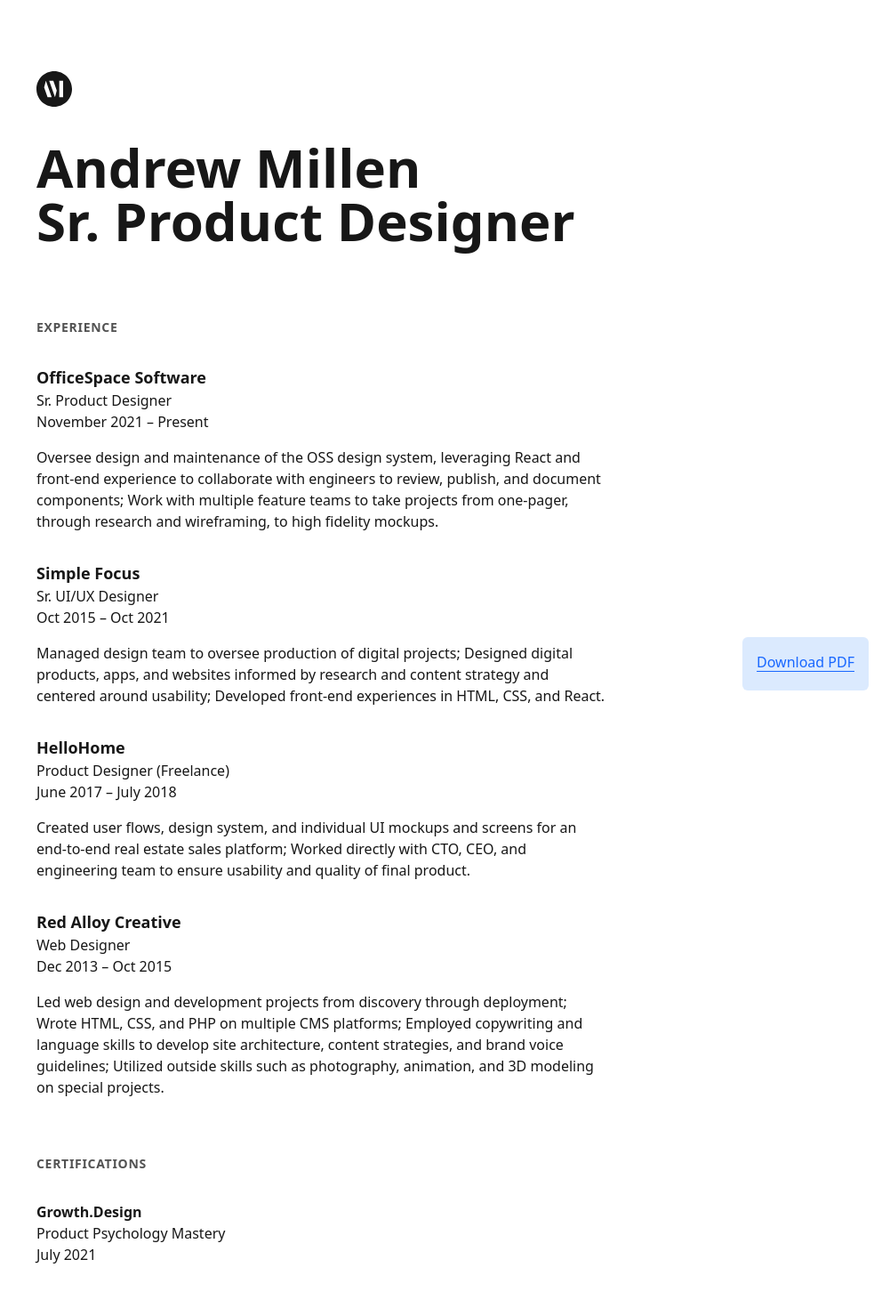
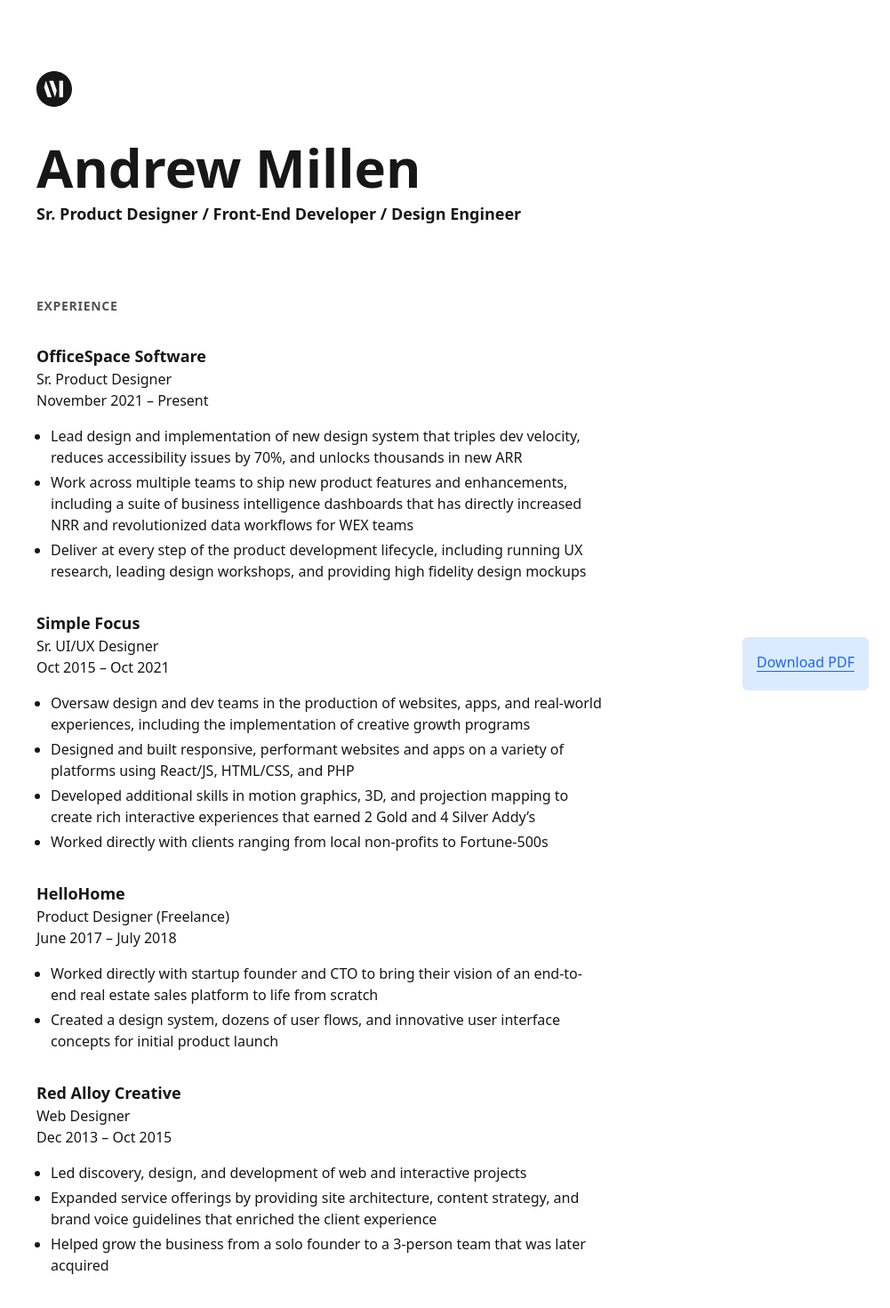
Before and after one commit to andrewmillen/andrewmillen.com, a Next.js app: page /resume in a window 1280 px wide. Shown: the top 1470 px of the page at 89% size, without its empty margins (279-1280 px from the left). Built offline with nearby package versions, Linux system fonts and the light colour scheme; a web font is replaced by a local one.

Commit message:
Update resume and other content

```diff
--- a/content/globalData.json
+++ b/content/globalData.json
@@ -1,7 +1,7 @@
 {
   "meta": {
     "title": "Andrew Millen | Sr. Product Designer",
-    "description": "Hybrid UI/UX designer with a background in copywriting and front-end development."
+    "description": "Hybrid UI/UX designer and front-end developer with experience in React, 3D modeling, and copywriting."
   },
   "errorPage": {
     "title": "Andrew Millen | 404",
--- a/content/homepageData.json
+++ b/content/homepageData.json
@@ -3,7 +3,7 @@
     "name": "Andrew Millen",
     "title": "Sr. Product Designer",
     "greeting": "Hello!",
-    "intro": "Hi! I’m a hybrid UI/UX designer with experience in front-end dev. I specialize in creating precise yet flexible design systems for digital products. Recently, I’ve also been exploring augmented reality interfaces and learning SwiftUI.",
+    "intro": "Hi! I’m a hybrid UI/UX designer and front-end developer with experience in React, 3D modeling, and copywriting. I’ve done a little bit of everything, but my wheelhouse is building robust, scalable design systems for digital products. Recently, I’ve also been exploring augmented reality interfaces and learning SwiftUI.",
     "cta": "<a className=\"inline-block textLink\" target=\"_blank\" href=\"mailto:andrewmillen1+website@gmail.com\">Shoot me an email</a> or visit me on <a target=\"_blank\" className=\"inline-block textLink\" href=\"https://dribbble.com/andrewmillen\" rel=\"nofollow noreferrer\">Dribbble</a>, <a target=\"_blank\" className=\"inline-block textLink\" href=\"https://github.com/andrewmillen\" target=\"_blank\" rel=\"nofollow noreferrer\">GitHub</a>, or my <a className=\"inline-block textLink\" href=\"/posts\">blog</a>.",
     "quickLinks": [
       {
--- a/content/resumeData.json
+++ b/content/resumeData.json
@@ -1,32 +1,48 @@
 {
   "header": {
     "name": "Andrew Millen",
-    "title": "Sr. Product Designer"
+    "title": "Sr. Product Designer / Front-End Developer / Design Engineer"
   },
   "experiences": [
     {
       "organization": "OfficeSpace Software",
       "role": "Sr. Product Designer",
       "dates": "November 2021 – Present",
-      "description": "Oversee design and maintenance of the OSS design system, leveraging React and front-end experience to collaborate with engineers to review, publish, and document components; Work with multiple feature teams to take projects from one-pager, through research and wireframing, to high fidelity mockups."
+      "description": [
+        "Lead design and implementation of new design system that triples dev velocity, reduces accessibility issues by 70%, and unlocks thousands in new ARR",
+        "Work across multiple teams to ship new product features and enhancements, including a suite of business intelligence dashboards that has directly increased NRR and revolutionized data workflows for WEX teams",
+        "Deliver at every step of the product development lifecycle, including running UX research, leading design workshops, and providing high fidelity design mockups"
+      ]
     },
     {
       "organization": "Simple Focus",
       "role": "Sr. UI/UX Designer",
       "dates": "Oct 2015 – Oct 2021",
-      "description": "Managed design team to oversee production of digital projects; Designed digital products, apps, and websites informed by research and content strategy and centered around usability; Developed front-end experiences in HTML, CSS, and React."
+      "description": [
+        "Oversaw design and dev teams in the production of websites, apps, and real-world experiences, including the implementation of creative growth programs",
+        "Designed and built responsive, performant websites and apps on a variety of platforms using React/JS, HTML/CSS, and PHP",
+        "Developed additional skills in motion graphics, 3D, and projection mapping to create rich interactive experiences that earned 2 Gold and 4 Silver Addy’s",
+        "Worked directly with clients ranging from local non-profits to Fortune-500s"
+      ]
     },
     {
       "organization": "HelloHome",
       "role": "Product Designer (Freelance)",
       "dates": "June 2017 – July 2018",
-      "description": "Created user flows, design system, and individual UI mockups and screens for an end-to-end real estate sales platform; Worked directly with CTO, CEO, and engineering team to ensure usability and quality of final product."
+      "description": [
+        "Worked directly with startup founder and CTO to bring their vision of an end-to-end real estate sales platform to life from scratch",
+        "Created a design system, dozens of user flows, and innovative user interface concepts for initial product launch"
+      ]
     },
     {
       "organization": "Red Alloy Creative",
       "role": "Web Designer",
       "dates": "Dec 2013 – Oct 2015",
-      "description": "Led web design and development projects from discovery through deployment; Wrote HTML, CSS, and PHP on multiple CMS platforms; Employed copywriting and language skills to develop site architecture, content strategies, and brand voice guidelines; Utilized outside skills such as photography, animation, and 3D modeling on special projects."
+      "description": [
+        "Led discovery, design, and development of web and interactive projects",
+        "Expanded service offerings by providing site architecture, content strategy, and brand voice guidelines that enriched the client experience",
+        "Helped grow the business from a solo founder to a 3-person team that was later acquired"
+      ]
     }
   ],
   "certifications": [
--- a/pages/resume.js
+++ b/pages/resume.js
@@ -31,7 +31,9 @@ export default function Resume({ meta, resume }) {
         <div className="container max-w-3xl">
           <Breadcrumb url="/" />
           <h1 className="mt-8 h1">{resume.header.name}</h1>
-          <p className="h1">{resume.header.title}</p>
+          <p className="degular font-semibold text-sm sm:text-lg mt-2">
+            {resume.header.title}
+          </p>
         </div>
       </header>
       <main className="pb-12 xl:pb-20">
@@ -45,7 +47,13 @@ export default function Resume({ meta, resume }) {
                 </h3>
                 <p>{experience.role}</p>
                 <p>{experience.dates}</p>
-                <p className="mt-4">{experience.description}</p>
+                <ul className="mt-4 list-disc ml-4">
+                  {experience.description.map((content, index) => (
+                    <li className="mb-1" key={index}>
+                      {content}
+                    </li>
+                  ))}
+                </ul>
               </div>
             ))}
           </div>
```
Also changed, not shown: 1 other file (tests, documents, lock files or other folders).
